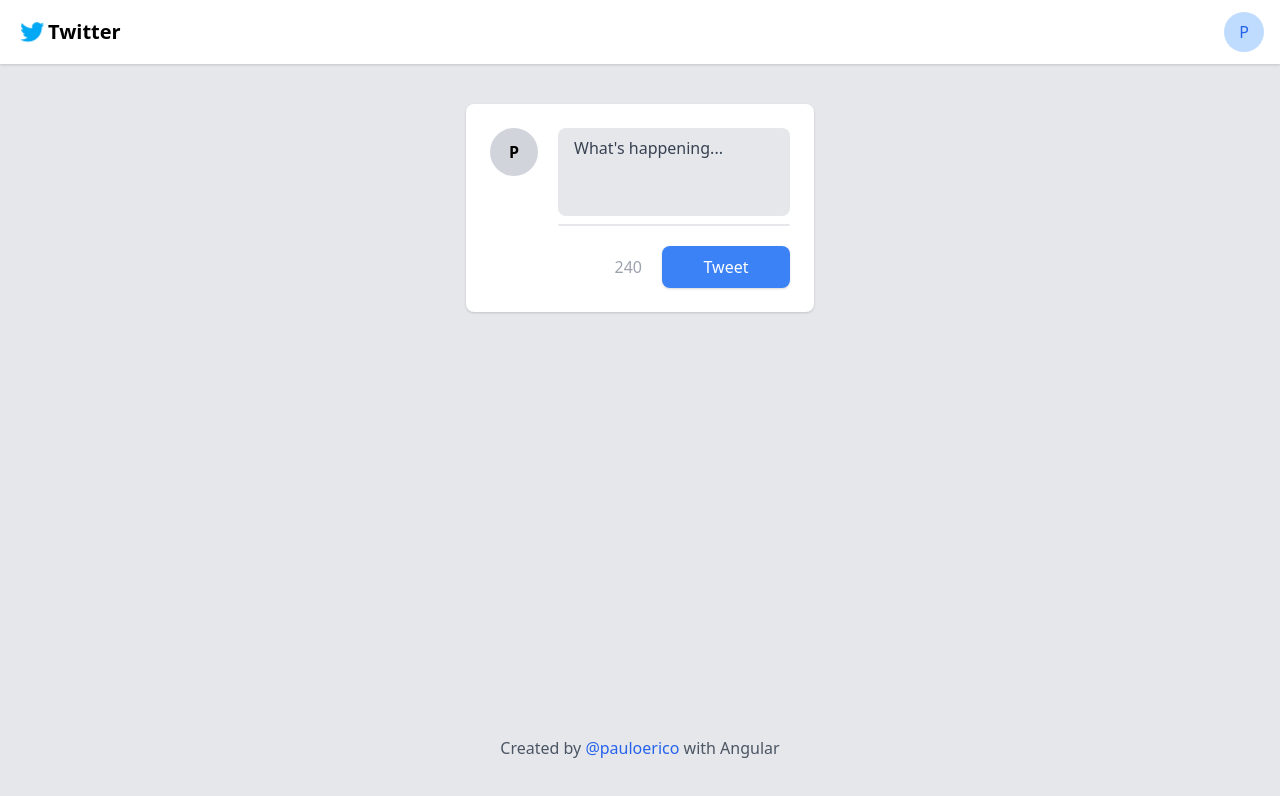
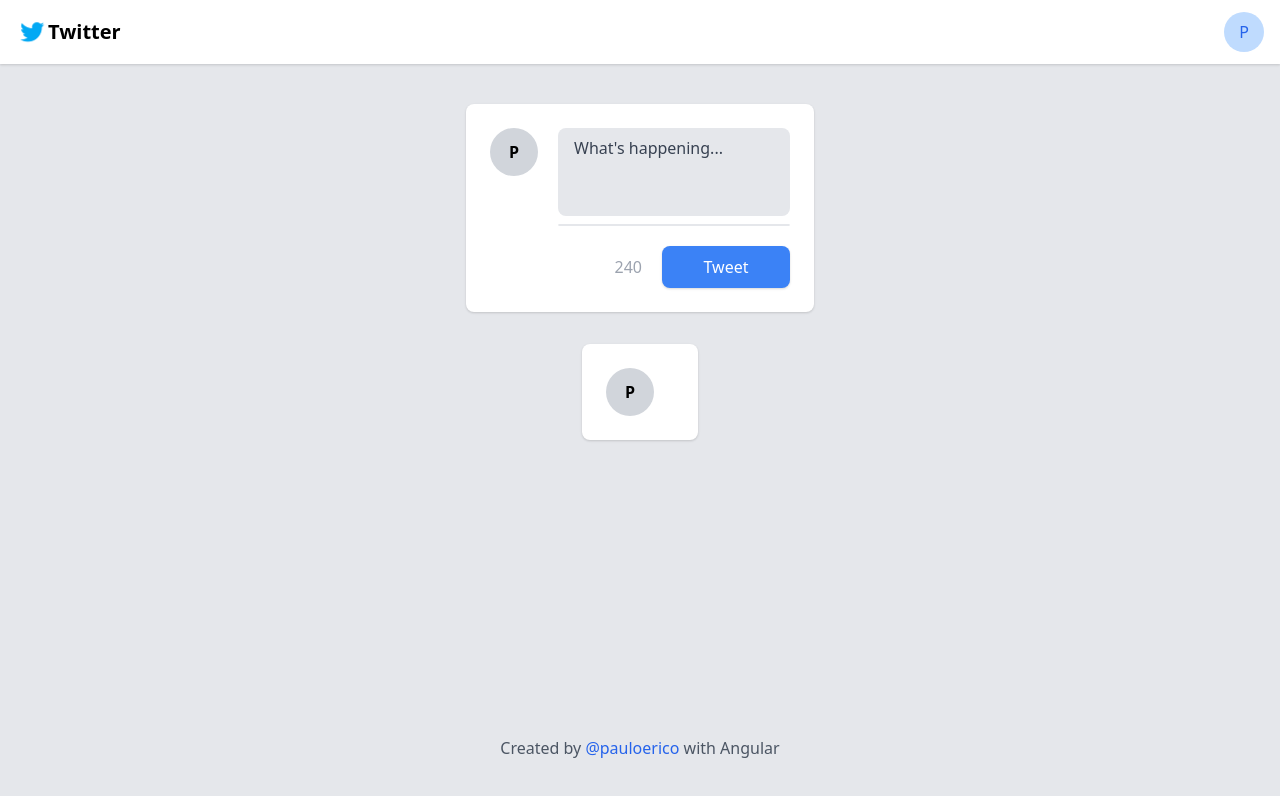
Before and after one commit to pauloerico/twitter-clone, an Angular app: page / in a window 1280 px wide. Both pictures are taken after a click on the button "Tweet". Shown: the top 796 px of the page. Built offline with nearby package versions, Linux system fonts and the light colour scheme.

Commit message:
feat: Publishing tweets with Messages service

```diff
--- a/src/app/app.module.ts
+++ b/src/app/app.module.ts
@@ -8,6 +8,8 @@
 import { HomeComponent } from './pages/home/home.component';
 import { NewPostComponent } from './components/new-post/new-post.component';
 import { FooterComponent } from './components/footer/footer.component';
+
+import { MessagesService } from './services/messages.service';
 
 @NgModule({
   declarations: [
@@ -22,7 +24,9 @@
     BrowserModule,
     FormsModule
   ],
-  providers: [],
+  providers: [
+    MessagesService
+  ],
   bootstrap: [AppComponent]
 })
 export class AppModule { }
--- a/src/app/components/new-post/new-post.component.html
+++ b/src/app/components/new-post/new-post.component.html
@@ -12,6 +12,7 @@
             <textarea
                 [(ngModel)]="tweetMessage"
                 (input)="changeTweet()"
+                (keyup.enter)="sendTweet()"
                 [maxlength]="tweetMaxLength"
                 class="
                 mb-2
--- a/src/app/components/new-post/new-post.component.ts
+++ b/src/app/components/new-post/new-post.component.ts
@@ -1,4 +1,5 @@
-import { Component, OnInit } from '@angular/core';
+import { MessagesService } from './../../services/messages.service';
+import { Component } from '@angular/core';
 
 @Component({
   selector: 'app-new-post',
@@ -7,13 +8,16 @@
 })
 export class NewPostComponent {
 
-
   tweetMessage: string = ""
   tweetMaxLength: number = 240
   tweetRemain: number = this.tweetMaxLength
 
+  constructor(private service: MessagesService){}
+
   sendTweet(){
-    alert("Tweet enviado!")
+    this.service.addMessage(this.tweetMessage)
+    this.tweetMessage = ""
+    this.tweetRemain = this.tweetMaxLength
   }
 
   changeTweet(){
--- a/src/app/components/tweet/tweet.component.html
+++ b/src/app/components/tweet/tweet.component.html
@@ -1 +1,14 @@
-<p>tweet works!</p>
+<div class="w-[650px] bg-white rounded-lg shadow p-6 mb-8">
+    <div class="flex justify-start items-center w-full">
+        <!-- avatar circle -->
+        <div class="flex-shrink-0 mr-5">
+            <div class="cursor-pointer font-bold w-12 h-12 bg-gray-300 flex items-center justify-center rounded-full">
+                P
+            </div>
+        </div>
+        <!-- message -->
+        <div>
+            <p>{{tweetMessage}}</p>
+        </div>
+    </div>
+</div>
--- a/src/app/components/tweet/tweet.component.ts
+++ b/src/app/components/tweet/tweet.component.ts
@@ -1,15 +1,11 @@
-import { Component, OnInit } from '@angular/core';
+import { Component, Input } from '@angular/core';
 
 @Component({
   selector: 'app-tweet',
   templateUrl: './tweet.component.html',
   styleUrls: ['./tweet.component.css']
 })
-export class TweetComponent implements OnInit {
-
-  constructor() { }
-
-  ngOnInit(): void {
-  }
+export class TweetComponent {
+  @Input() tweetMessage: string = ""
 
 }
--- a/src/app/pages/home/home.component.html
+++ b/src/app/pages/home/home.component.html
@@ -4,6 +4,11 @@
 <div class="flex items-center justify-center container mx-auto">
     <app-new-post></app-new-post>
 </div>
+<div class="flex flex-col items-center justify-center container mx-auto"
+*ngFor="let tw of tweets"
+>
+    <app-tweet [tweetMessage]=tw></app-tweet>
+</div>
 <footer class="fixed bottom-0 m-auto w-full">
     <app-footer></app-footer>
 </footer>
--- a/src/app/pages/home/home.component.ts
+++ b/src/app/pages/home/home.component.ts
@@ -1,4 +1,5 @@
 import { Component, OnInit } from '@angular/core';
+import { MessagesService } from 'src/app/services/messages.service';
 
 @Component({
   selector: 'app-home',
@@ -6,10 +7,12 @@
   styleUrls: ['./home.component.css']
 })
 export class HomeComponent implements OnInit {
+  tweets: string[] = []
 
-  constructor() { }
+  constructor(private service: MessagesService) { }
 
   ngOnInit(): void {
+    this.tweets = this.service.getMessages()
   }
 
 }
--- /dev/null
+++ b/src/app/services/messages.service.ts
@@ -0,0 +1,22 @@
+import { Injectable } from '@angular/core';
+
+@Injectable({
+  providedIn: 'root'
+})
+export class MessagesService {
+  private messages: string[] = []
+
+  constructor() { }
+
+  addMessage(message: string){
+    this.messages.push(message)
+  }
+
+  getMessages(){
+    return this.messages
+  }
+
+  clearMessages(){
+    this.messages = []
+  }
+}
```
Also changed, not shown: 1 other file (tests, documents, lock files or other folders).
